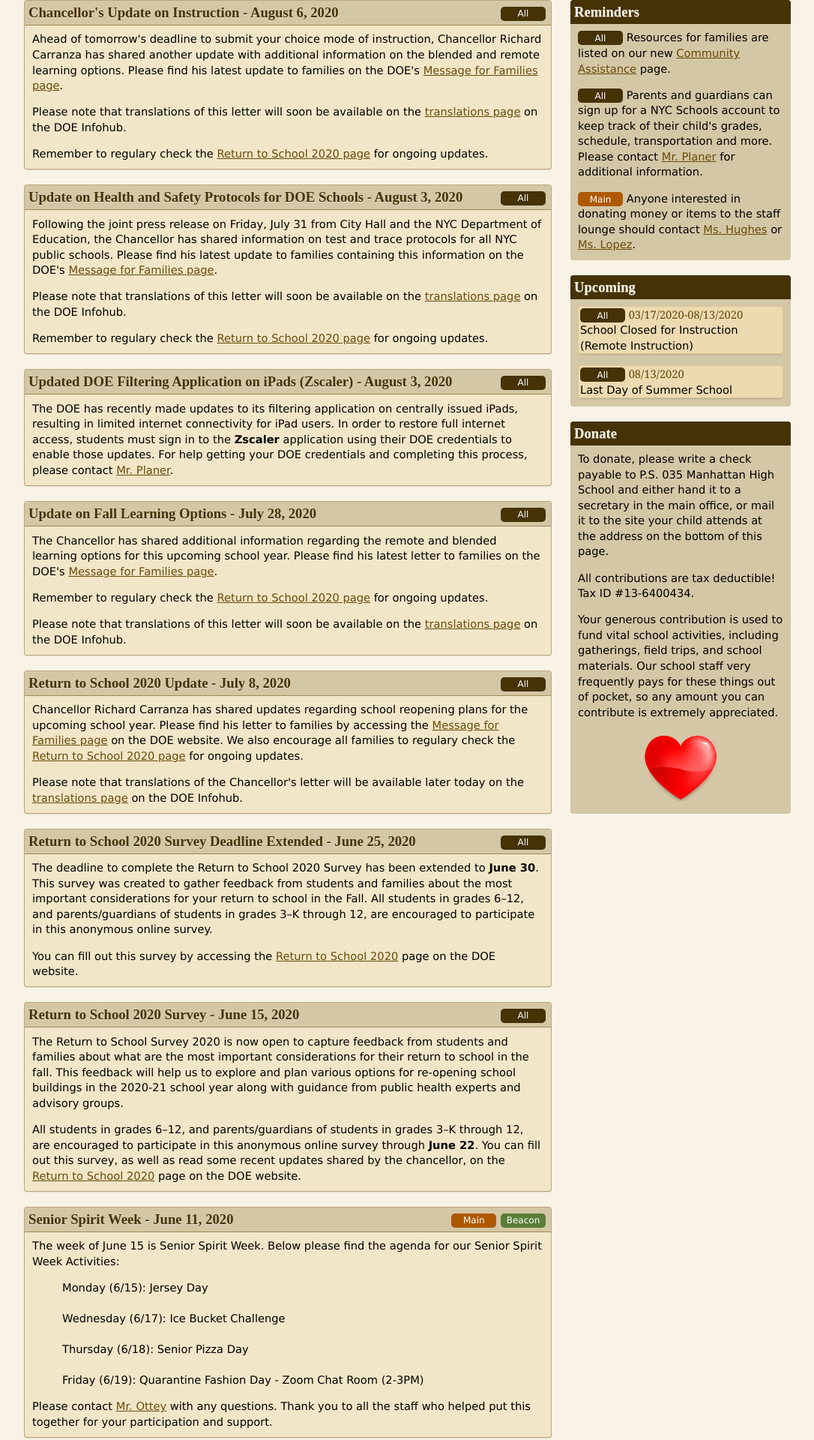
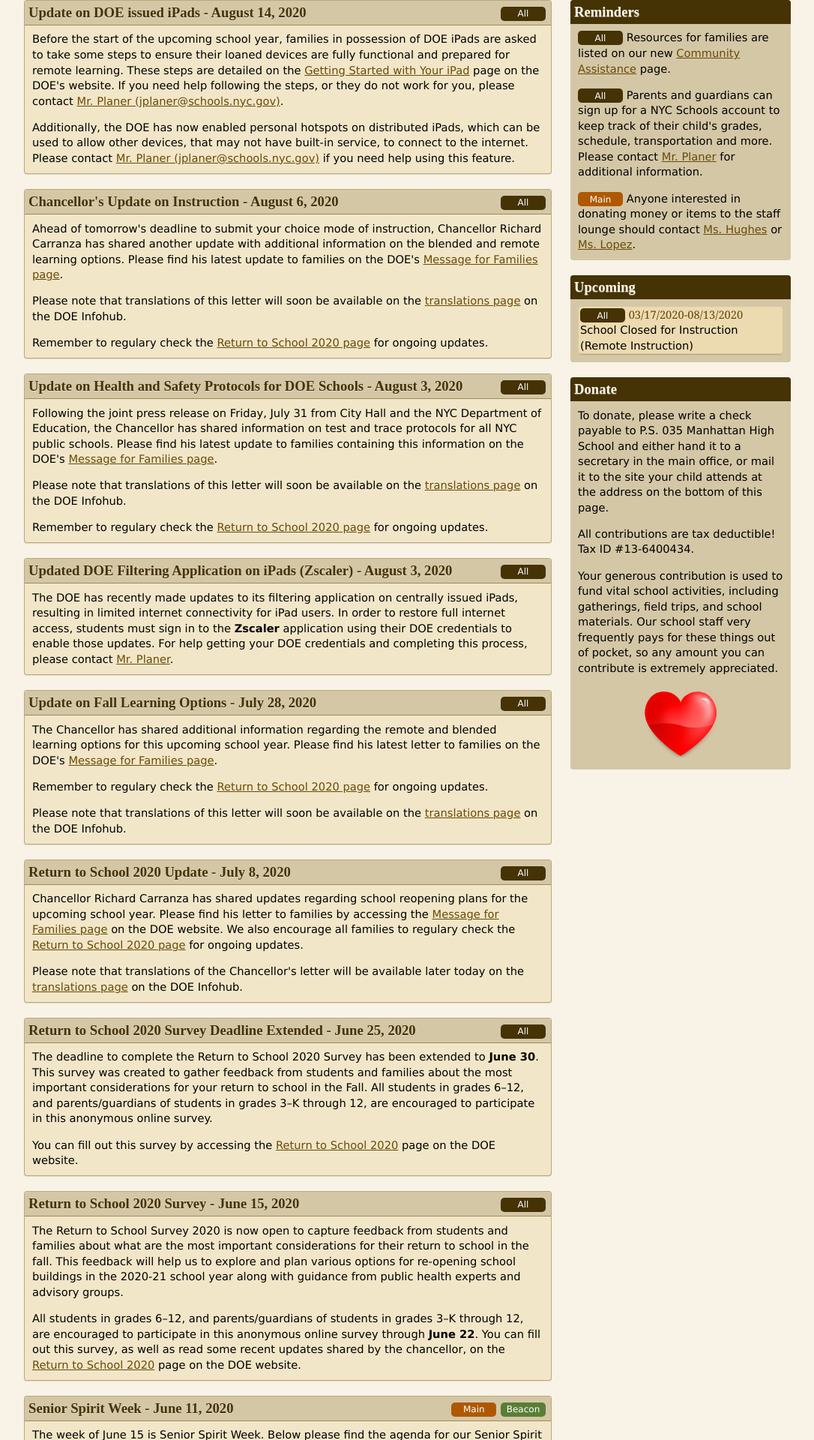
Before and after one commit to 75M035/manhattanhs, a PHP site: page / in a window 1280 px wide. Shown: the part 160-2080 px from the top of the page at 75% size, without its empty margins (96-1182 px from the left). Run offline with PHP 8.4, Linux system fonts and the light colour scheme; some libraries are stand-ins or nearby versions.

Commit message:
*New post
*Updated upcoming
*Created 2019 news archive page
*Removed 2019 news from main page

```diff
--- a/index.php
+++ b/index.php
@@ -7,6 +7,12 @@ include("includes/header.php");
 
 	<main id="content">
 		<section id="left">
+			<article class="contentleft">
+				<h2 class="contenthead">Update on DOE issued iPads - August 14, 2020<span class="labels"><span class="all-label">All</span></span></h2>
+				<div class="maincontent">
+					<p>Before the start of the upcoming school year, families in possession of DOE iPads are asked to take some steps to ensure their loaned devices are fully functional and prepared for remote learning. These steps are detailed on the  <a href="https://www.schools.nyc.gov/learning/learn-at-home/technical-tools-and-support/getting-started-with-your-ipad" target="blank">Getting Started with Your iPad</a> page on the DOE's website. If you need help following the steps, or they do not work for you, please contact <a href="mailto:jplaner@schools.nyc.gov">Mr. Planer (jplaner@schools.nyc.gov)</a>.</p>
+					<p>Additionally, the DOE has now enabled personal hotspots on distributed iPads, which can be used to allow other devices, that may not have built-in service, to connect to the internet. Please contact <a href="mailto:jplaner@schools.nyc.gov">Mr. Planer (jplaner@schools.nyc.gov)</a> if you need help using this feature.</p>
+			</article>
 			<article class="contentleft">
 				<h2 class="contenthead">Chancellor's Update on Instruction - August 6, 2020<span class="labels"><span class="all-label">All</span></span></h2>
 				<div class="maincontent">
@@ -183,36 +189,7 @@ include("includes/header.php");
 					Principal</p>
 				</div>
 			</article>
-			<article class="contentleft">
-                <h2 class="contenthead">Phone Service Restored - August 7, 2019 <span class="labels"><span class="beacon-label">Beacon</span></span></h2>
-                <div class="maincontent">
-                    <p>Our issues with the phones have been fixed. Thank you for your patience.</p>
-                </div>
-            </article>
-			<article class="contentleft">
-				<h2 class="contenthead">Phone Service Not Working - July 30, 2019 <span class="labels"><span class="beacon-label">Beacon</span></span></h2>
-				<div class="maincontent">
-					<p>We are currently experiencing technical difficulties with the phone service at our Beacon site. We can dial out, but we cannot receive calls, so you may be unable to reach us by phone.</p>
-					<p>If you need to reach us, email is the best method of communication at this time. For attendance issues, please email Ms. Rivera at <a href="mailto:erivera67@schools.nyc.gov">erivera67@schools.nyc.gov</a>. For email addresses of teachers and personnel, please view the <a href="directory.php">Faculty Directory</a>. For general inquiries, please email <a href="mailto:admin@manhattanhs.org">admin@manhattanhs.org</a></p>
-				</div>
-			</article>
-			<article class="contentleft">
-				<h2 class="contenthead">Fleet Week - May 30, 2019 <span class="labels"><span class="all-label">All</span></span></h2>
-				<div class="maincontent">
-					<div class="news-photo"><img src="/images/news/fleetwk2019.jpeg" alt="Fleet Week"></div>
-					<p>On May 23, Manhattan High School students attended Fleet Week on board the USS New York.</p>
-				</div>
-			</article>
-			<article class="contentleft">
-				<h2 class="contenthead">Snow Day - March 3, 2019 <span class="labels"><span class="all-label">All</span></span></h2>
-				<div class="maincontent">
-					<div class="news-photo"><img src="/images/news/03_03_2019_Snow_Day.gif" alt="Snow Day Announcement"></div>
-					<p>Due to expected severe weather conditions, all New York City public schools will be closed Monday, March 4, 2019. After-school programs, adult education, YABC programs, and PSAL activities are also cancelled.</p>
-					<p>DOE central and field offices will remain open.</p>
-					<p>New York City district schools will be open, Tuesday, March 5, 2019. All programs and activities will be held as scheduled.</p>
-					<p>Thank you to all custodial engineers and custodial staff who will be out in full force to shovel snow, clear sidewalks, and ensure our buildings are ready for staff and students to safely return.</p>
-				</div>
-			</article>
+
 
 			<!--Archive Page Button-->
 			<a href="newsarchive.php" type="button" class="primary-btn archive-btn">Past News</a>
@@ -231,7 +208,6 @@ include("includes/header.php");
 				<h2 class="contentheadright">Upcoming</h2>
 				<div class="sidecontent upcoming">
 					<p><span class="all-label">All</span> <span class="upcoming-date">03/17/2020-08/13/2020</span> <br /> School Closed for Instruction (Remote Instruction)</p>
-					<p><span class="all-label">All</span> <span class="upcoming-date">08/13/2020</span> <br /> Last Day of Summer School</p>
 				</div>
 			</aside>
 			<aside class="contentright">
--- a/newsarchive.php
+++ b/newsarchive.php
@@ -9,6 +9,7 @@ include("includes/header.php");
 			<h2 class="contenthead">Past News</h2>
 			<div class="fullcontent">
 				<table>
+					<tr><td><a href="/archive/news2019.php">2019 News</a></td></tr>
 					<tr><td><a href="/archive/news2018.php">2018 News</a></td></tr>
 					<tr><td><a href="/archive/news2017.php">2017 News</a></td></tr>
 				</table>
```
Also changed, not shown: archive/news2019.php (added, +56 -0 lines).
